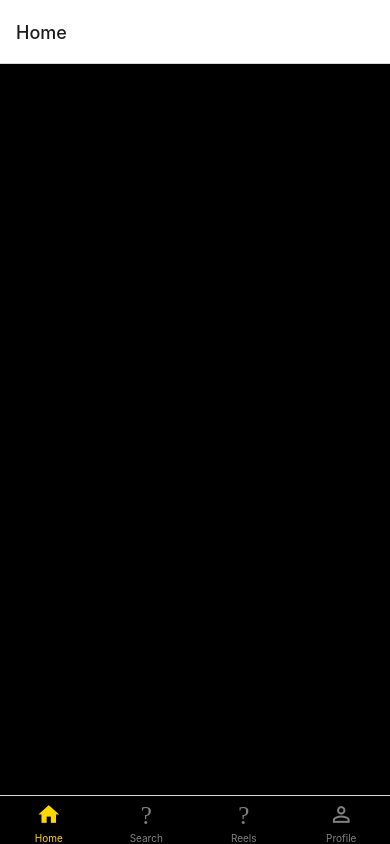
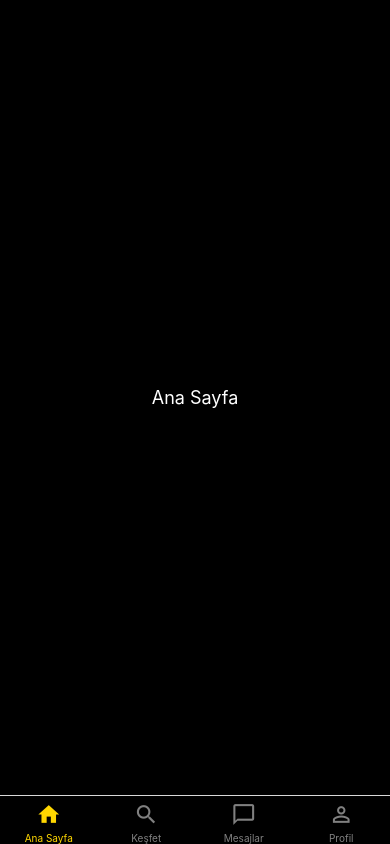
Before and after one commit to MusabBayram/FitLife, a React Native app: screen /Main in a window 390 px wide. Built offline with nearby package versions, Linux system fonts and the light colour scheme.

Commit message:
Update MainTabView.js

```diff
--- a/src/screens/MainTabView.js
+++ b/src/screens/MainTabView.js
@@ -1,51 +1,53 @@
 import React from 'react';
-import { View, Text, StyleSheet } from 'react-native';
+import { View, Text, StyleSheet, StatusBar } from 'react-native';
 import { createBottomTabNavigator } from '@react-navigation/bottom-tabs';
-import { NavigationContainer } from '@react-navigation/native';
 import Icon from 'react-native-vector-icons/MaterialIcons';
 
 // Tab ekranları
 const HomeScreen = () => (
   <View style={styles.screen}>
-    <Text>Home Screen</Text>
+    <Text style={styles.text}>Ana Sayfa</Text>
   </View>
 );
 
-const SearchScreen = () => (
+const ExploreScreen = () => (
   <View style={styles.screen}>
-    <Text>Search Screen</Text>
+    <Text style={styles.text}>Keşfet</Text>
   </View>
 );
 
-const ReelsScreen = () => (
+const MessagesScreen = () => (
   <View style={styles.screen}>
-    <Text>Reels Screen</Text>
+    <Text style={styles.text}>Mesajlar</Text>
   </View>
 );
 
 const ProfileScreen = () => (
   <View style={styles.screen}>
-    <Text>Profile Screen</Text>
+    <Text style={styles.text}>Profil</Text>
   </View>
 );
+
 
 // Tab Navigator
 const Tab = createBottomTabNavigator();
 
 const MainTabView = () => {
   return (
+    <>
+    <StatusBar translucent backgroundColor="transparent" barStyle="light-content" />
     <Tab.Navigator
       screenOptions={({ route }) => ({
         tabBarIcon: ({ focused, color, size }) => {
           let iconName;
 
-          if (route.name === 'Home') {
-            iconName = focused ? 'home' : 'home-outline';
-          } else if (route.name === 'Search') {
-            iconName = focused ? 'search' : 'search-outline';
-          } else if (route.name === 'Reels') {
-            iconName = focused ? 'movie' : 'movie-outline';
-          } else if (route.name === 'Profile') {
+          if (route.name === 'Ana Sayfa') {
+            iconName = focused ? 'home' : 'home';
+          } else if (route.name === 'Keşfet') {
+            iconName = focused ? 'search' : 'search';
+          } else if (route.name === 'Mesajlar') {
+            iconName = focused ? 'chat-bubble' : 'chat-bubble-outline';
+          } else if (route.name === 'Profil') {
             iconName = focused ? 'person' : 'person-outline';
           }
 
@@ -56,11 +58,12 @@ const MainTabView = () => {
         tabBarStyle: { backgroundColor: '#000' },
       })}
     >
-      <Tab.Screen name="Home" component={HomeScreen} />
-      <Tab.Screen name="Search" component={SearchScreen} />
-      <Tab.Screen name="Reels" component={ReelsScreen} />
-      <Tab.Screen name="Profile" component={ProfileScreen} />
+      <Tab.Screen name="Ana Sayfa" component={HomeScreen} options={{ headerShown: false }} />
+      <Tab.Screen name="Keşfet" component={ExploreScreen} options={{ headerShown: false }} />
+      <Tab.Screen name="Mesajlar" component={MessagesScreen} options={{ headerShown: false }} />
+      <Tab.Screen name="Profil" component={ProfileScreen} options={{ headerShown: false }} />
     </Tab.Navigator>
+    </>
   );
 };
 
@@ -70,6 +73,11 @@ const styles = StyleSheet.create({
     justifyContent: 'center',
     alignItems: 'center',
     backgroundColor: '#000',
+    color: '#fff'
+  },
+  text: {
+    color: '#fff',
+    fontSize: 18,
   },
 });
 
```
